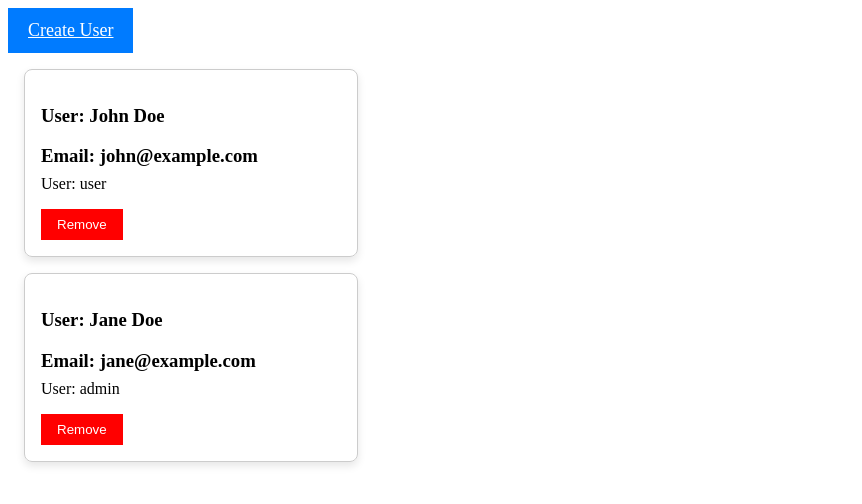
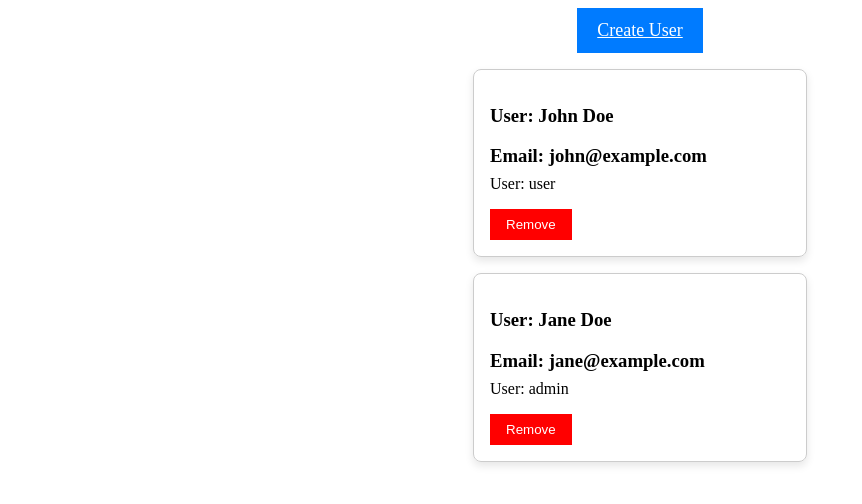
Before and after one commit to hassan-a2h/test-task, a React (Vite) app: page / in a window 1280 px wide. Shown: the top 504 px of the page, without its empty margins (0-862 px from the left). Built offline with nearby package versions, Linux system fonts and the light colour scheme.

Commit message:
styles: center contents of users component, improve the error component

```diff
--- a/src/Users.jsx
+++ b/src/Users.jsx
@@ -13,7 +13,7 @@ const Users = () => {
   };
 
   return (
-    <>
+    <div className='main-container'>
       <div className='new-user'>
         <Link to='new_user' className='create-user'>Create User</Link>
       </div>
@@ -33,7 +33,7 @@ const Users = () => {
           })
         }
       </div>
-    </>
+    </div>
   )
 };
 
--- a/src/assets/styles.css
+++ b/src/assets/styles.css
@@ -25,6 +25,12 @@
 
 .user-card button:hover {
   background-color: rgb(122, 27, 27);
+}
+
+.main-container {
+  display: flex;
+  flex-direction: column;
+  align-items: center;
 }
 
 .signup-form {
--- a/src/components/Error.jsx
+++ b/src/components/Error.jsx
@@ -1,5 +1,12 @@
+import { Link } from 'react-router-dom';
+
 const Error = () => {
-  return (<h1>The route does not exist</h1>);
+  return (
+  <div>
+    <h1>404 Page not found</h1>
+    <Link to='/'>Go Home</Link>
+  </div>
+  );
 };
 
 export default Error;
```
